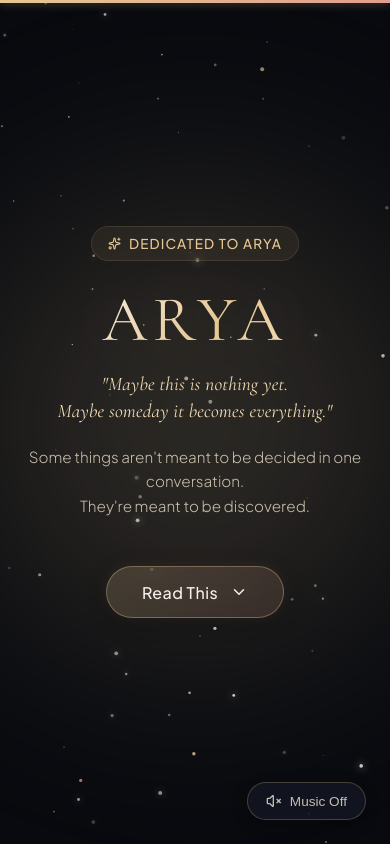
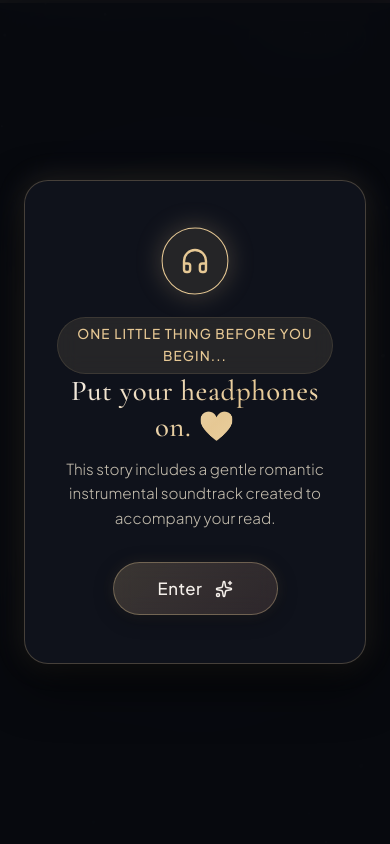
Before and after one commit to sidsahu4570-droid/Arya, a React (Vite) app: page / in a window 390 px wide. Shown: the top 844 px of the page. Built offline with nearby package versions, Linux system fonts and the light colour scheme; a web font is replaced by a local one.

Commit message:
Add headphones intro overlay, romantic soundtrack controls, and volume transitions

```diff
--- a/src/App.jsx
+++ b/src/App.jsx
@@ -1,7 +1,9 @@
-import React from 'react';
+import React, { useState } from 'react';
+import { AnimatePresence } from 'framer-motion';
 import StarfieldCanvas from './components/StarfieldCanvas';
 import AudioPlayerToggle from './components/AudioPlayerToggle';
 import ScrollProgress from './components/ScrollProgress';
+import HeadphonesIntroModal from './components/HeadphonesIntroModal';
 
 // Import CSS
 import './styles/global.css';
@@ -28,16 +30,31 @@ import FinalLetterSection from './sections/FinalLetterSection';
 import ClosingMomentSection from './sections/ClosingMomentSection';
 
 export default function App() {
+  const [showIntroModal, setShowIntroModal] = useState(true);
+  const [autoStartAudio, setAutoStartAudio] = useState(false);
+
+  const handleEnterExperience = () => {
+    setShowIntroModal(false);
+    setAutoStartAudio(true);
+  };
+
   return (
     <main style={{ position: 'relative', minHeight: '100vh', overflowX: 'hidden' }}>
+      {/* Headphones Intro Modal */}
+      <AnimatePresence>
+        {showIntroModal && (
+          <HeadphonesIntroModal onEnter={handleEnterExperience} />
+        )}
+      </AnimatePresence>
+
       {/* Background Starfield Canvas */}
       <StarfieldCanvas />
 
       {/* Top Scroll Indicator */}
       <ScrollProgress />
 
-      {/* Floating Audio Player Toggle */}
-      <AudioPlayerToggle />
+      {/* Top-Right Audio Player Controls */}
+      <AudioPlayerToggle autoStart={autoStartAudio} />
 
       {/* Main Experience Flow (17 Sections) */}
       <HeroSection />
--- a/src/components/AudioPlayerToggle.jsx
+++ b/src/components/AudioPlayerToggle.jsx
@@ -1,12 +1,16 @@
 import React, { useState, useEffect, useRef } from 'react';
-import { Volume2, VolumeX, Music } from 'lucide-react';
+import { Volume2, VolumeX } from 'lucide-react';
 
-export default function AudioPlayerToggle() {
+export default function AudioPlayerToggle({ autoStart = false }) {
   const [isPlaying, setIsPlaying] = useState(false);
+  const [usingFallbackSynth, setUsingFallbackSynth] = useState(false);
+
+  const audioRef = useRef(null);
   const audioCtxRef = useRef(null);
-  const timerRef = useRef(null);
+  const synthTimerRef = useRef(null);
+  const masterGainRef = useRef(null);
 
-  // Ethereal ambient chord frequencies (Hz): Dmaj9 / F#m7 / Bm9 / Gadd9
+  // Ethereal romantic chord progression (Hz): Dmaj9 -> F#m7 -> Bm9 -> Gadd9
   const chords = [
     [146.83, 220.00, 277.18, 369.99], // D3, A3, C#4, F#4
     [185.00, 220.00, 277.18, 369.99], // F#3, A3, C#4, F#4
@@ -14,7 +18,8 @@ export default function AudioPlayerToggle() {
     [196.00, 246.94, 293.66, 369.99]  // G3, B3, D4, F#4
   ];
 
-  const playChord = (freqs, duration = 6) => {
+  // Synthesize soft romantic pad + piano notes if MP3 is missing
+  const playSynthChord = (freqs, duration = 6.5) => {
     if (!audioCtxRef.current || audioCtxRef.current.state !== 'running') return;
     const ctx = audioCtxRef.current;
 
@@ -26,137 +31,212 @@ export default function AudioPlayerToggle() {
       osc.type = 'sine';
       osc.frequency.setValueAtTime(freq, ctx.currentTime);
 
-      // Lowpass filter for soft warm acoustic tone
       filter.type = 'lowpass';
-      filter.frequency.setValueAtTime(600, ctx.currentTime);
+      filter.frequency.setValueAtTime(550, ctx.currentTime);
 
-      // Envelope: soft fade in and out
       const now = ctx.currentTime;
       gain.gain.setValueAtTime(0.0001, now);
-      gain.gain.exponentialRampToValueAtTime(0.04, now + 2); // Soft volume
+      gain.gain.exponentialRampToValueAtTime(0.035, now + 2.2);
       gain.gain.exponentialRampToValueAtTime(0.0001, now + duration);
 
       osc.connect(filter);
       filter.connect(gain);
-      gain.connect(ctx.destination);
+      gain.connect(masterGainRef.current || ctx.destination);
 
       osc.start(now);
       osc.stop(now + duration);
     });
   };
 
-  const startAmbientLoop = () => {
+  const startSynthLoop = () => {
     if (!audioCtxRef.current) {
-      audioCtxRef.current = new (window.AudioContext || window.webkitAudioContext)();
+      const AudioCtx = window.AudioContext || window.webkitAudioContext;
+      audioCtxRef.current = new AudioCtx();
+      masterGainRef.current = audioCtxRef.current.createGain();
+      masterGainRef.current.gain.setValueAtTime(0.18, audioCtxRef.current.currentTime);
+      masterGainRef.current.connect(audioCtxRef.current.destination);
     }
 
     if (audioCtxRef.current.state === 'suspended') {
       audioCtxRef.current.resume();
     }
 
-    let chordIndex = 0;
-    playChord(chords[chordIndex]);
+    let chordIdx = 0;
+    playSynthChord(chords[chordIdx]);
 
-    timerRef.current = setInterval(() => {
-      chordIndex = (chordIndex + 1) % chords.length;
-      playChord(chords[chordIndex], 6);
-    }, 5500);
+    synthTimerRef.current = setInterval(() => {
+      chordIdx = (chordIdx + 1) % chords.length;
+      playSynthChord(chords[chordIdx], 6.5);
+    }, 6000);
   };
 
-  const stopAmbientLoop = () => {
-    if (timerRef.current) {
-      clearInterval(timerRef.current);
+  const stopSynthLoop = () => {
+    if (synthTimerRef.current) {
+      clearInterval(synthTimerRef.current);
     }
-    if (audioCtxRef.current) {
+    if (audioCtxRef.current && audioCtxRef.current.state === 'running') {
       audioCtxRef.current.suspend();
     }
   };
 
-  const toggleAudio = () => {
-    if (!isPlaying) {
-      startAmbientLoop();
+  // Start music (tries HTML5 MP3 first, falls back to Synth)
+  const startMusic = async () => {
+    if (audioRef.current) {
+      try {
+        audioRef.current.volume = 0.18;
+        await audioRef.current.play();
         setIsPlaying(true);
+        setUsingFallbackSynth(false);
+      } catch (err) {
+        // If MP3 file is not found or fails to load, use synthesizer fallback cleanly
+        startSynthLoop();
+        setIsPlaying(true);
+        setUsingFallbackSynth(true);
+      }
     } else {
-      stopAmbientLoop();
-      setIsPlaying(false);
+      startSynthLoop();
+      setIsPlaying(true);
+      setUsingFallbackSynth(true);
     }
   };
 
+  const stopMusic = () => {
+    if (audioRef.current) {
+      audioRef.current.pause();
+    }
+    stopSynthLoop();
+    setIsPlaying(false);
+  };
+
+  const toggleMusic = () => {
+    if (isPlaying) {
+      stopMusic();
+    } else {
+      startMusic();
+    }
+  };
+
+  // Trigger autoStart when user clicks "Enter" on intro modal
   useEffect(() => {
-    return () => {
-      stopAmbientLoop();
+    if (autoStart) {
+      startMusic();
+    }
+  }, [autoStart]);
+
+  // Smooth scroll volume management
+  useEffect(() => {
+    const handleScroll = () => {
+      const scrollPos = window.scrollY;
+      const docHeight = document.documentElement.scrollHeight - window.innerHeight;
+      const scrollRatio = scrollPos / (docHeight || 1);
+
+      let targetVol = 0.18; // Default standard volume
+
+      // Soft & intimate volume near final letter (bottom 25%)
+      if (scrollRatio > 0.75) {
+        targetVol = 0.12;
+      } else if (scrollRatio > 0.4 && scrollRatio < 0.7) {
+        // Slightly fuller volume during emotional core sections
+        targetVol = 0.22;
+      }
+
+      if (audioRef.current && !usingFallbackSynth) {
+        audioRef.current.volume = targetVol;
+      }
+      if (masterGainRef.current && audioCtxRef.current) {
+        masterGainRef.current.gain.setTargetAtTime(targetVol, audioCtxRef.current.currentTime, 0.5);
+      }
     };
-  }, []);
+
+    window.addEventListener('scroll', handleScroll, { passive: true });
+    return () => window.removeEventListener('scroll', handleScroll);
+  }, [usingFallbackSynth]);
 
   return (
+    <>
+      {/* HTML5 Audio element pointing to local MP3 asset */}
+      <audio
+        ref={audioRef}
+        src="/audio/romantic-instrumental.mp3"
+        loop
+        preload="auto"
+        onError={() => {
+          // Silent fallback setup
+        }}
+      />
+
+      {/* Top-Right Fixed Music Controls */}
       <div
         style={{
           position: 'fixed',
-        bottom: '24px',
+          top: '20px',
           right: '24px',
-        zIndex: 99,
+          zIndex: 1000,
           display: 'flex',
           alignItems: 'center',
-        gap: '10px'
+          gap: '8px'
         }}
       >
         <button
-        onClick={toggleAudio}
-        aria-label="Toggle ambient music"
+          onClick={toggleMusic}
+          aria-label="Toggle romantic soundtrack"
           style={{
             display: 'flex',
             alignItems: 'center',
             gap: '8px',
-          padding: '10px 18px',
+            padding: '8px 16px',
             borderRadius: '9999px',
-          background: isPlaying ? 'rgba(230, 200, 148, 0.15)' : 'rgba(20, 25, 36, 0.75)',
+            background: isPlaying ? 'rgba(230, 200, 148, 0.14)' : 'rgba(18, 22, 32, 0.8)',
             border: '1px solid rgba(230, 200, 148, 0.25)',
             backdropFilter: 'blur(16px)',
-          color: isPlaying ? '#e6c894' : '#c4bdae',
+            WebkitBackdropFilter: 'blur(16px)',
+            color: isPlaying ? 'var(--accent-gold-light)' : 'var(--text-secondary)',
             fontSize: '0.85rem',
+            fontWeight: 500,
             cursor: 'pointer',
-          boxShadow: isPlaying ? '0 0 20px rgba(230, 200, 148, 0.2)' : '0 4px 15px rgba(0,0,0,0.3)',
+            boxShadow: isPlaying ? '0 0 20px rgba(230, 200, 148, 0.2)' : '0 4px 15px rgba(0,0,0,0.4)',
             transition: 'all 0.3s ease'
           }}
         >
           {isPlaying ? (
             <>
-            <Volume2 size={16} className="text-gold" />
-            <span style={{ fontWeight: 500 }}>Ambient Sound</span>
+              <Volume2 size={15} className="text-gold" />
+              <span>♫ Music</span>
               <span
                 style={{
                   display: 'flex',
                   gap: '2px',
                   alignItems: 'flex-end',
-                height: '12px',
-                marginLeft: '4px'
+                  height: '11px',
+                  marginLeft: '2px'
                 }}
               >
-              <span className="wave-bar" style={{ animationDelay: '0s' }}></span>
-              <span className="wave-bar" style={{ animationDelay: '0.2s' }}></span>
-              <span className="wave-bar" style={{ animationDelay: '0.4s' }}></span>
+                <span className="eq-bar" style={{ animationDelay: '0s' }}></span>
+                <span className="eq-bar" style={{ animationDelay: '0.2s' }}></span>
+                <span className="eq-bar" style={{ animationDelay: '0.4s' }}></span>
               </span>
             </>
           ) : (
             <>
-            <VolumeX size={16} />
-            <span>Music Off</span>
+              <VolumeX size={15} />
+              <span>♫ Paused</span>
             </>
           )}
         </button>
 
         <style>{`
-        .wave-bar {
+          .eq-bar {
             width: 2px;
             height: 100%;
-          background: #e6c894;
-          animation: wave 1.2s ease-in-out infinite alternate;
+            background: var(--accent-gold);
+            animation: eqWave 1.2s ease-in-out infinite alternate;
           }
-        @keyframes wave {
+          @keyframes eqWave {
             0% { height: 3px; }
-          100% { height: 12px; }
+            100% { height: 11px; }
           }
         `}</style>
       </div>
+    </>
   );
 }
--- /dev/null
+++ b/src/components/HeadphonesIntroModal.jsx
@@ -0,0 +1,80 @@
+import React from 'react';
+import { motion } from 'framer-motion';
+import { Headphones, Sparkles, Heart } from 'lucide-react';
+
+export default function HeadphonesIntroModal({ onEnter }) {
+  return (
+    <motion.div
+      initial={{ opacity: 1 }}
+      exit={{ opacity: 0, transition: { duration: 0.8 } }}
+      style={{
+        position: 'fixed',
+        inset: 0,
+        zIndex: 9999,
+        background: 'rgba(8, 10, 15, 0.95)',
+        backdropFilter: 'blur(24px)',
+        WebkitBackdropFilter: 'blur(24px)',
+        display: 'flex',
+        alignItems: 'center',
+        justifyContent: 'center',
+        padding: '1.5rem',
+        textAlign: 'center'
+      }}
+    >
+      <motion.div
+        initial={{ opacity: 0, scale: 0.9, y: 20 }}
+        animate={{ opacity: 1, scale: 1, y: 0 }}
+        transition={{ duration: 0.7, delay: 0.1 }}
+        style={{
+          maxWidth: '480px',
+          width: '100%',
+          padding: '3rem 2rem',
+          borderRadius: 'var(--radius-lg)',
+          background: 'rgba(18, 22, 32, 0.8)',
+          border: '1px solid rgba(230, 200, 148, 0.25)',
+          boxShadow: '0 20px 50px rgba(0, 0, 0, 0.6), 0 0 30px rgba(230, 200, 148, 0.15)',
+          display: 'flex',
+          flexDirection: 'column',
+          alignItems: 'center'
+        }}
+      >
+        <motion.div
+          animate={{ scale: [1, 1.08, 1] }}
+          transition={{ duration: 3, repeat: Infinity, ease: 'easeInOut' }}
+          style={{
+            width: '64px',
+            height: '64px',
+            borderRadius: '50%',
+            background: 'rgba(230, 200, 148, 0.1)',
+            border: '1px solid var(--accent-gold)',
+            display: 'flex',
+            alignItems: 'center',
+            justifyContent: 'center',
+            color: 'var(--accent-gold)',
+            marginBottom: '1.5rem',
+            boxShadow: '0 0 25px rgba(230, 200, 148, 0.25)'
+          }}
+        >
+          <Headphones size={28} />
+        </motion.div>
+
+        <span className="badge-pill mb-3" style={{ background: 'rgba(230, 200, 148, 0.1)', color: 'var(--accent-gold)' }}>
+          One little thing before you begin...
+        </span>
+
+        <h2 className="font-serif text-gradient-gold" style={{ fontSize: 'clamp(1.8rem, 4vw, 2.4rem)', marginBottom: '0.75rem', fontWeight: 500 }}>
+          Put your headphones on. 🤍
+        </h2>
+
+        <p style={{ color: 'var(--text-secondary)', fontSize: '0.95rem', lineHeight: 1.6, marginBottom: '2rem', maxWidth: '360px' }}>
+          This story includes a gentle romantic instrumental soundtrack created to accompany your read.
+        </p>
+
+        <button onClick={onEnter} className="btn-primary" style={{ padding: '0.95rem 2.75rem', fontSize: '1.05rem' }}>
+          <span>Enter</span>
+          <Sparkles size={18} />
+        </button>
+      </motion.div>
+    </motion.div>
+  );
+}
```
Lines whose indentation alone changed are shown as unchanged.
